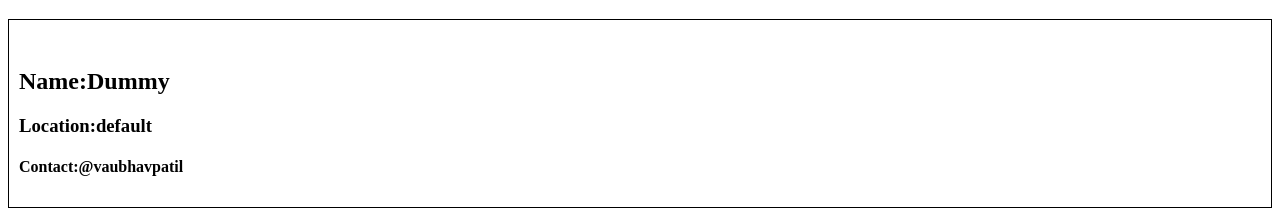
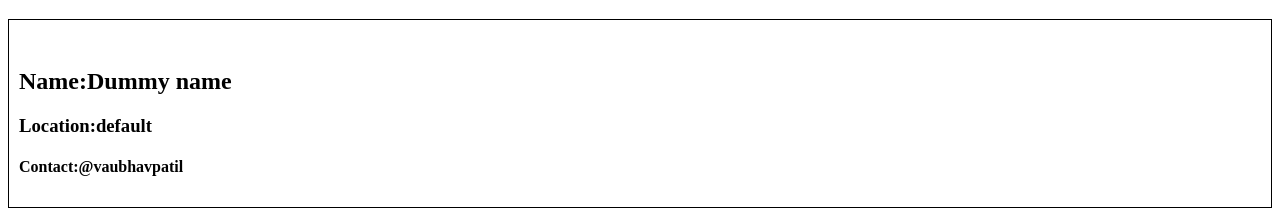
Before and after one commit to vaibhavpatil23/food-ordering-app, a React (Vite) app: page /about in a window 1280 px wide. Shown: the part 272-481 px from the top of the page. Built offline with nearby package versions, Linux system fonts and the light colour scheme; no server answers.

Commit message:
initial cpmmit

```diff
--- a/src/componant/UserClass.js
+++ b/src/componant/UserClass.js
@@ -5,7 +5,7 @@ class UserClass extends React.Component {
     super(props);
     this.state = {
       useInfo: {
-        name: "Dummy",
+        name: "Dummy name",
         location: "default",
       },
     };
```
